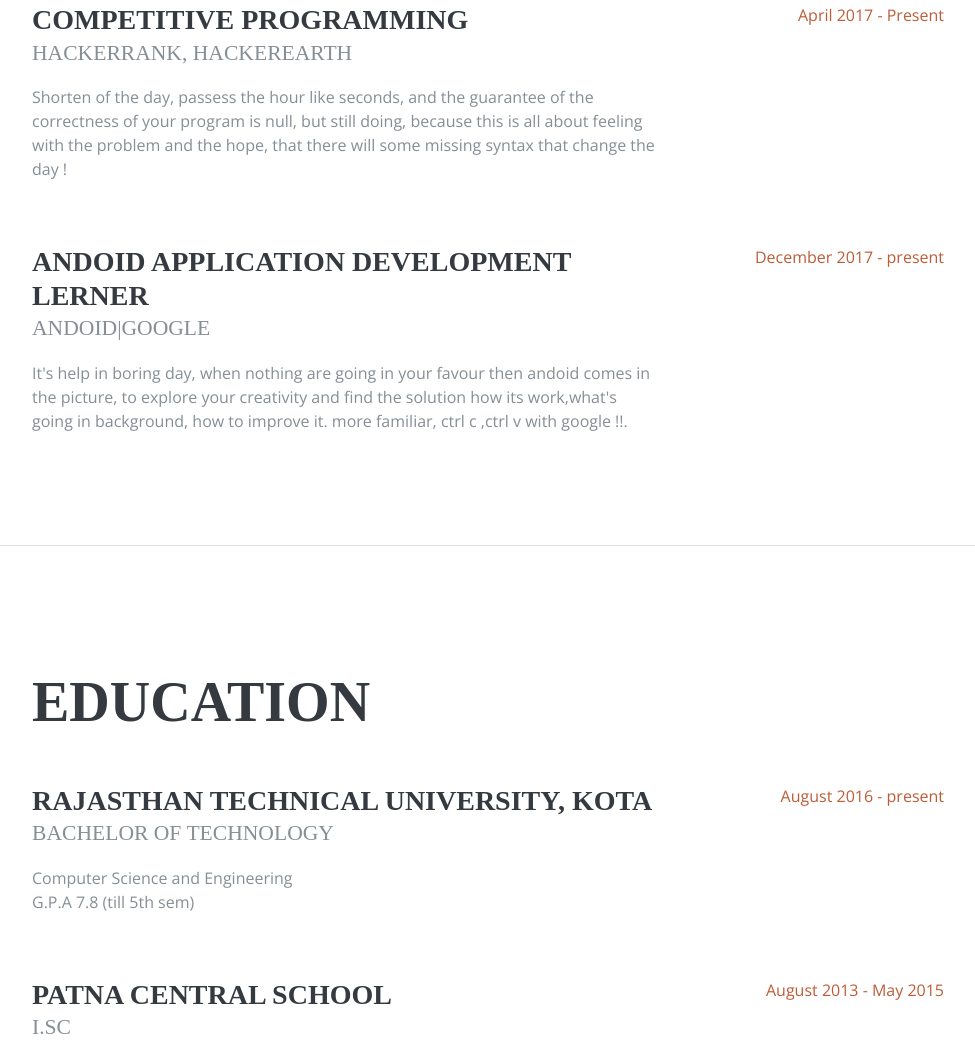
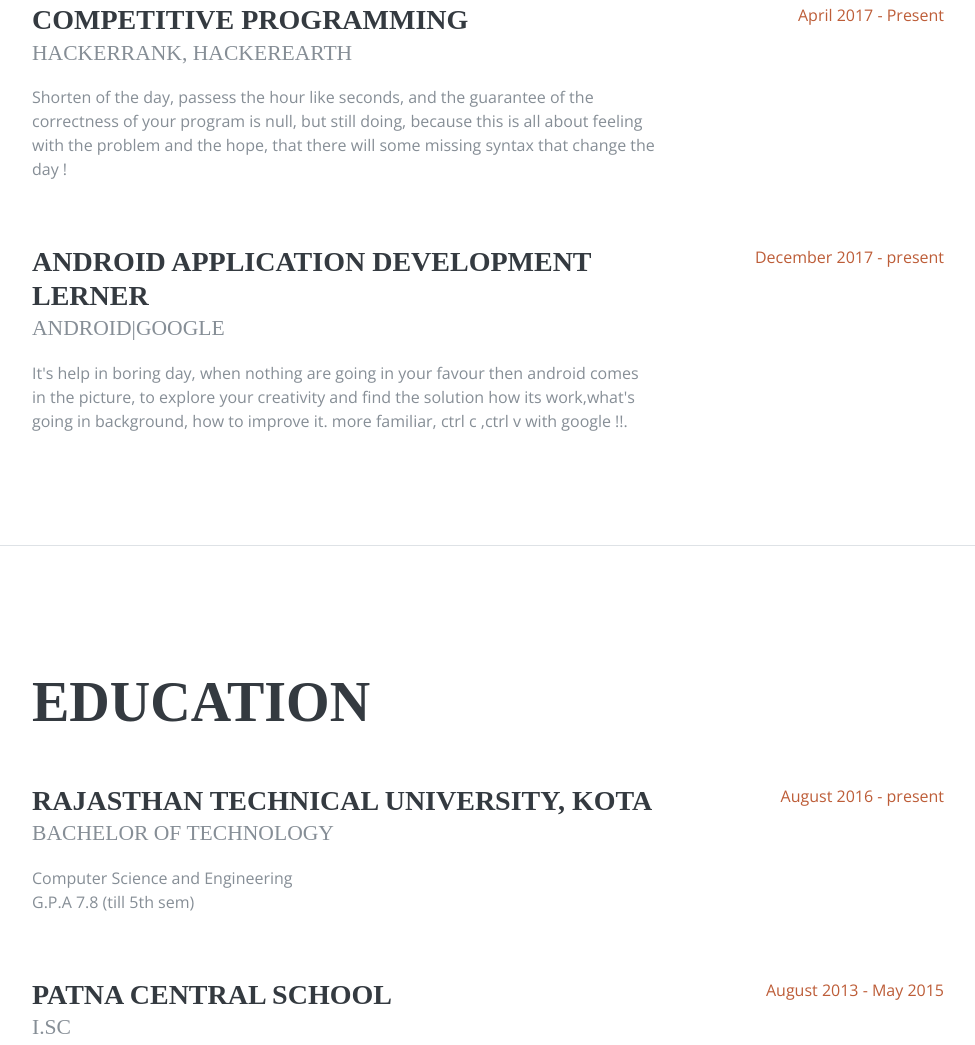
Before and after one commit to adityaanjeet/adityaanjeet.github.io, a plain HTML site: page index.html in a window 1280 px wide. Shown: the part 1178-2223 px from the top of the page, without its empty margins (288-1263 px from the left). Drawn offline with nearby package versions, Linux system fonts and the light colour scheme; a web font is replaced by a local one.

Commit message:
final1 commit

```diff
--- a/index.html
+++ b/index.html
@@ -151,9 +151,9 @@
 
           <div class="resume-item d-flex flex-column flex-md-row mb-5">
             <div class="resume-content mr-auto">
-              <h3 class="mb-0">Andoid Application Development lerner</h3>
-              <div class="subheading mb-3">Andoid|Google</div>
-              <p>It's help in boring day, when nothing are going in your favour then andoid comes in the picture, to explore your creativity and find the solution how its work,what's going in background, how to improve it. more familiar, ctrl c ,ctrl v with google !!.</p>
+              <h3 class="mb-0">Android Application Development lerner</h3>
+              <div class="subheading mb-3">Android|Google</div>
+              <p>It's help in boring day, when nothing are going in your favour then android comes in the picture, to explore your creativity and find the solution how its work,what's going in background, how to improve it. more familiar, ctrl c ,ctrl v with google !!.</p>
             </div>
             <div class="resume-date text-md-right">
               <span class="text-primary">December 2017 - present</span>
```
